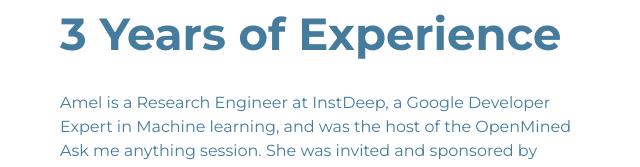
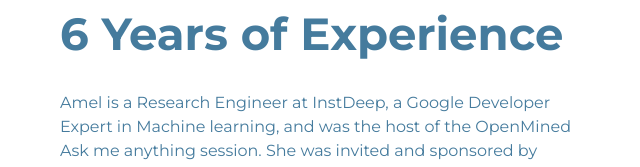
Before and after one commit to samelsamel/samelsamel.github.io, a plain HTML site: page index.html in a window 1280 px wide. Shown: the part 587-754 px from the top of the page, 640-1280 px from the left. Drawn offline with nearby package versions, Linux system fonts and the light colour scheme.

Commit message:
Update index.html

```diff
--- a/index.html
+++ b/index.html
@@ -85,7 +85,7 @@
                         <div class="about-content">
                             <div class="section-header text-left">
                                 <p> About Me</p>
-                                <h2>3 Years of Experience</h2>
+                                <h2>6 Years of Experience</h2>
                             </div>
                             <div class="about-text">
                                 <p  >
```
